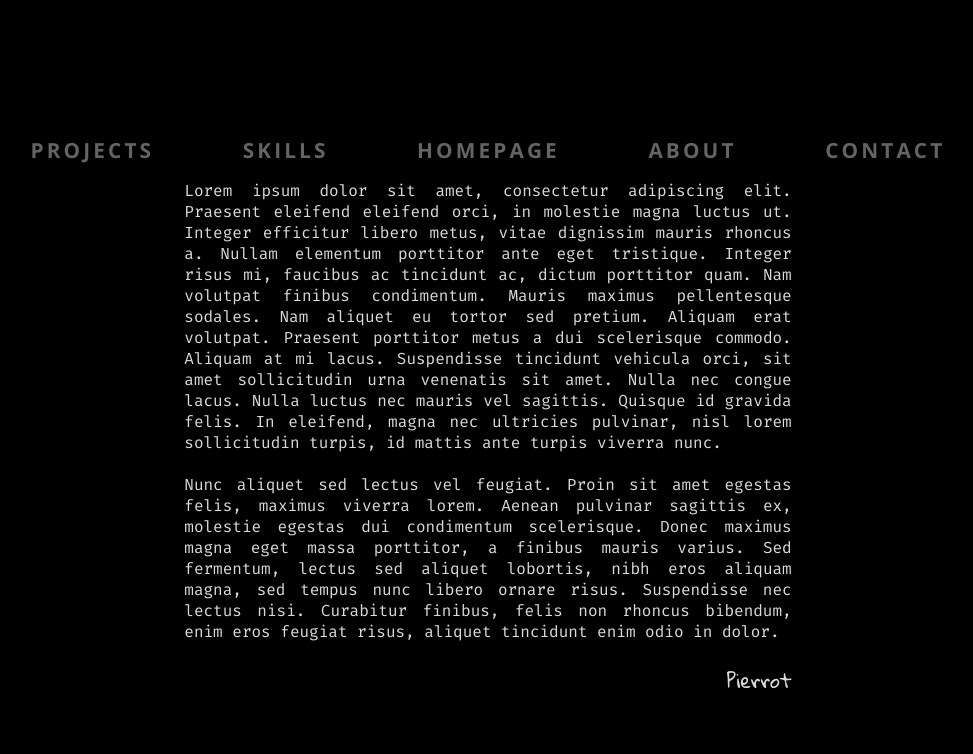
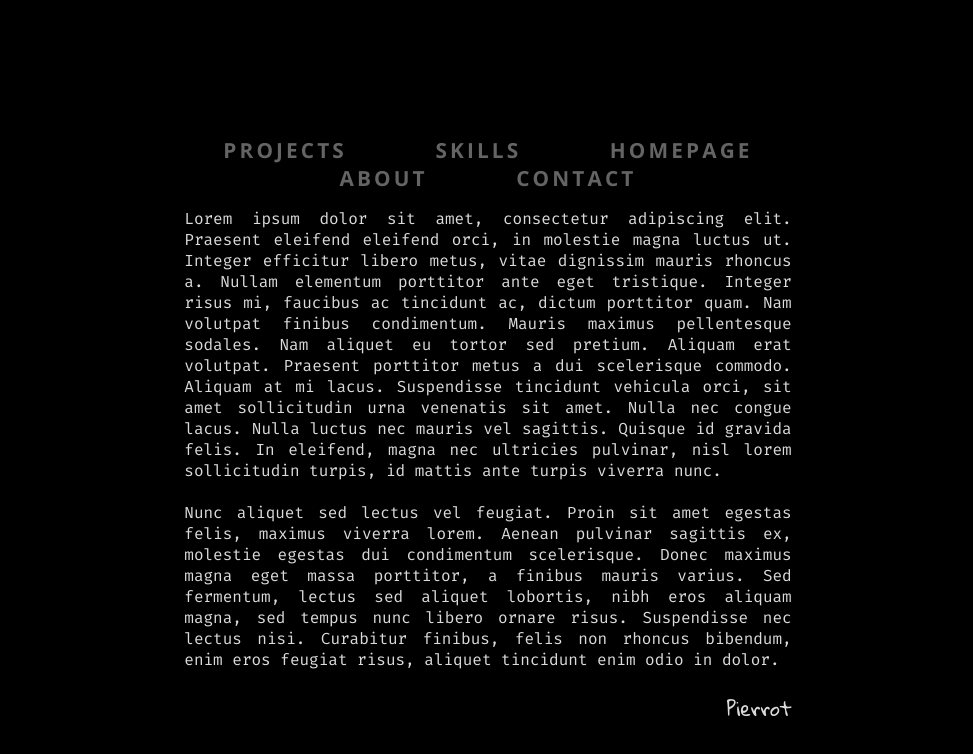
Before and after one commit to fairyfingers/portfolio, an Angular app: page / in a window 1280 px wide. Shown: the top 754 px of the page, without its empty margins (152-1125 px from the left). Built offline with nearby package versions, Linux system fonts and the light colour scheme.

Commit message:
refactor(app): ✂️ reassembles properly the app main containers

```diff
--- a/src/app/app.component.html
+++ b/src/app/app.component.html
@@ -1,4 +1,6 @@
 <div class='container'>
+    <div class='slot-default'></div>
+    <div class='slot-content'>
         <div class='main-menu'>
             <nav>
                 <a routerLink='/projects'>
@@ -18,11 +20,9 @@
                 </a>
             </nav>
         </div>
-    <div class='subcontainer'>
-        <div></div>
-        <div class='content'>
+        <div class='main-page'>
             <router-outlet></router-outlet>
         </div>
-        <div></div>
     </div>
+    <div class='slot-default'></div>
 </div>
--- a/src/app/app.component.scss
+++ b/src/app/app.component.scss
@@ -1,30 +1,20 @@
 div {
-    // * MAIN PAGE CONTAINER
     &.container {
         display: flex;
-        flex-direction: column;
+        flex-direction: row;
         align-items: center;
+
+        & div.slot-default {
+            flex: 1;
         }
 
-    // * MAIN PAGE SUBCONTAINERS
-    &.subcontainer {
-        display: flex;
-        flex-direction: row;
-        justify-content: center;
+        & div.slot-content {
+            flex: 1.85;
 
-        & > div {
-            flex: 1;
-
-            &.content {
-                flex: 1.85;
-            }
-        }
-    }
-
-    // * ROUTER NAVIGATION LINKS
-    &.main-menu {
+            & div.main-menu {
                 margin-top: 8em;
                 word-spacing: 5em;
+                text-align: center;
 
                 & a {
                     font-size: 130%;
@@ -43,4 +33,11 @@ div {
                     }
                 }
             }
+
+            //? don't need that for now :)
+            // & div.main-page {
+            //     // ...
+            // }
         }
+    }
+}
```
Lines whose indentation alone changed are shown as unchanged.
